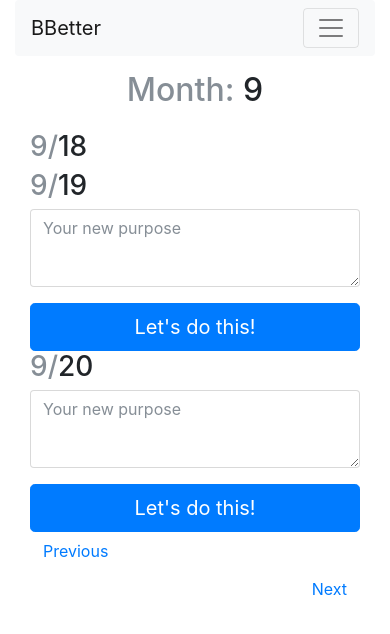
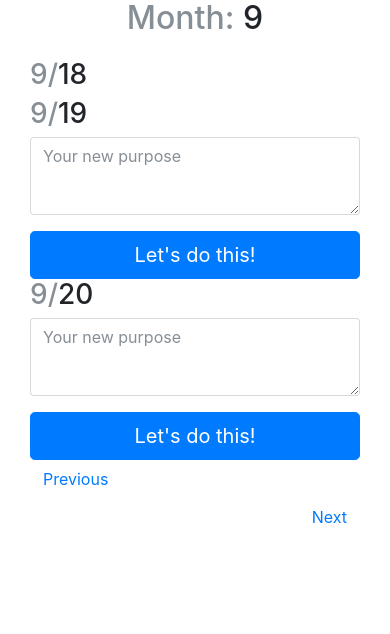
Before and after one commit to jesusnoseq/BBetter, a plain HTML site: page BbetterSpring/src/main/resources/templates/index.html in a window 390 px wide. Drawn offline with nearby package versions, Linux system fonts and the light colour scheme; files that its build step writes are made by us from their sources.

Commit message:
sync index
This should be done with webpack

```diff
--- a/BbetterSpring/src/main/resources/templates/index.html
+++ b/BbetterSpring/src/main/resources/templates/index.html
@@ -6,19 +6,6 @@
     <link rel="stylesheet" href="/style/style.css">
   </head>
   <body>
-
-
-    <div class="container">
-        <nav class="navbar navbar-expand-lg navbar-light bg-light rounded">
-          <a class="navbar-brand" href="#">BBetter</a>
-          <button class="navbar-toggler" type="button" data-toggle="collapse" data-target="#navbars" aria-controls="navbars" aria-expanded="false" aria-label="Toggle navigation">
-            <span class="navbar-toggler-icon"></span>
-          </button>
-        </nav>
-      </div>
-
-
-
     <div class="container app"></div>
   </body>
   <script src="/bundle.js"></script>
```
